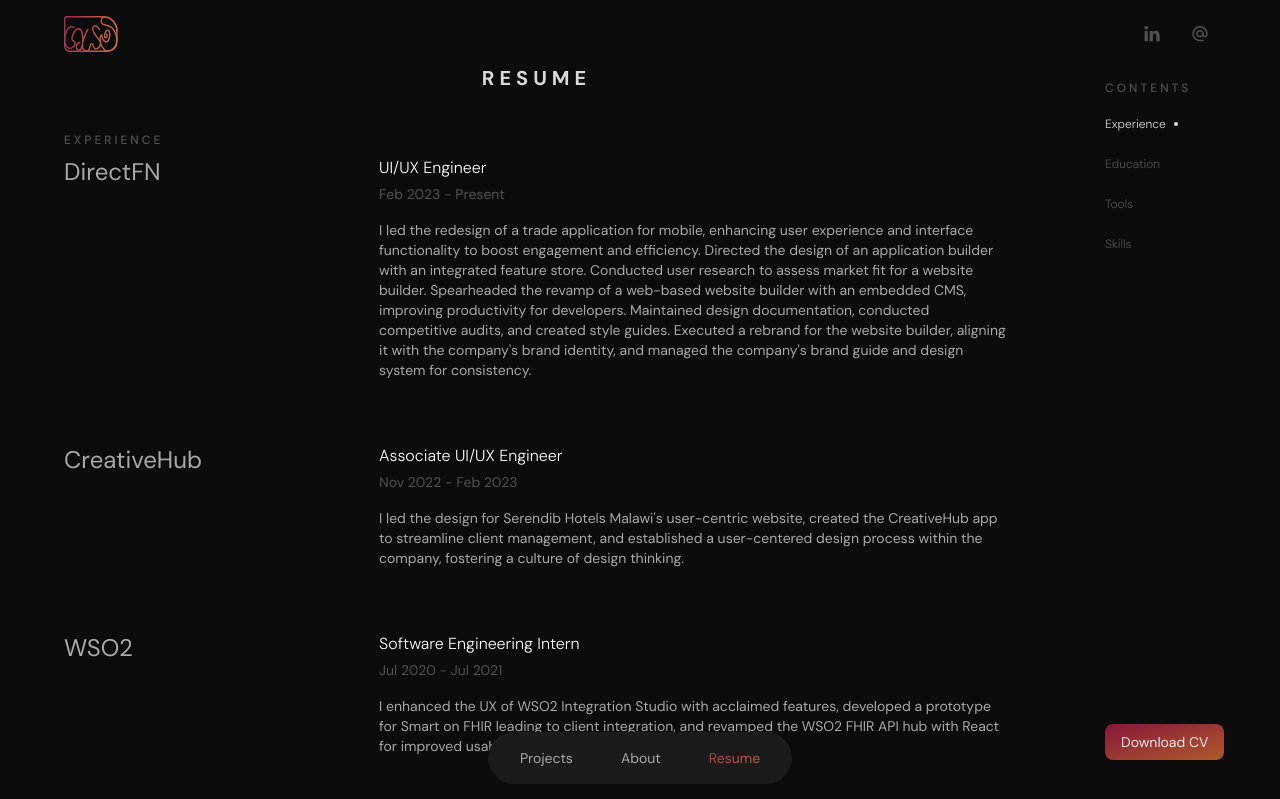
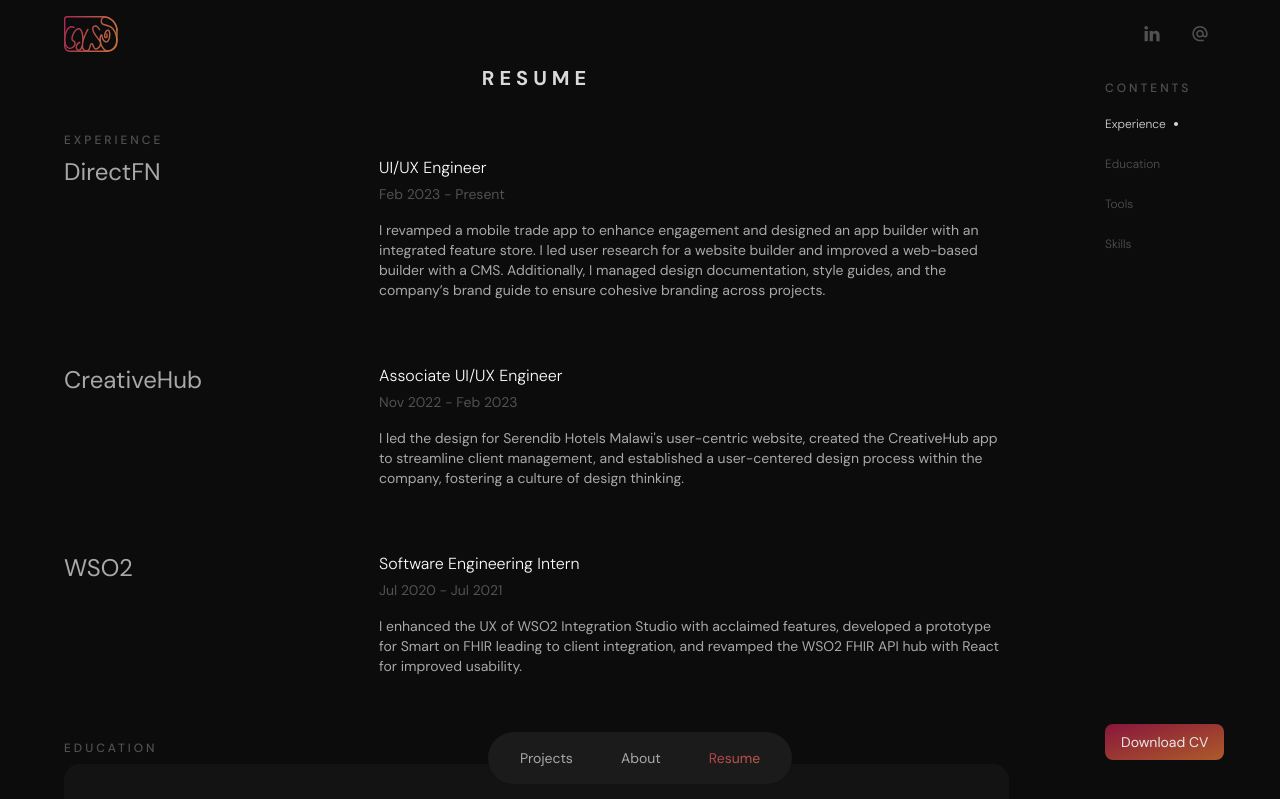
Before and after one commit to shyamir/my-portfolio, a React (Create React App) app: page /resume in a window 1280 px wide. Shown: the top 799 px of the page. Built offline with nearby package versions, Linux system fonts and the light colour scheme.

Commit message:
CV Changed

```diff
--- a/src/pages/Resume.tsx
+++ b/src/pages/Resume.tsx
@@ -80,7 +80,7 @@
     position: "UI/UX Engineer",
     duration: "Feb 2023 - Present",
     description:
-      "I led the redesign of a trade application for mobile, enhancing user experience and interface functionality to boost engagement and efficiency. Directed the design of an application builder with an integrated feature store. Conducted user research to assess market fit for a website builder. Spearheaded the revamp of a web-based website builder with an embedded CMS, improving productivity for developers. Maintained design documentation, conducted competitive audits, and created style guides. Executed a rebrand for the website builder, aligning it with the company's brand identity, and managed the company's brand guide and design system for consistency.",
+      "I revamped a mobile trade app to enhance engagement and designed an app builder with an integrated feature store. I led user research for a website builder and improved a web-based builder with a CMS. Additionally, I managed design documentation, style guides, and the company’s brand guide to ensure cohesive branding across projects.",
   },
   {
     company: "CreativeHub",
```
